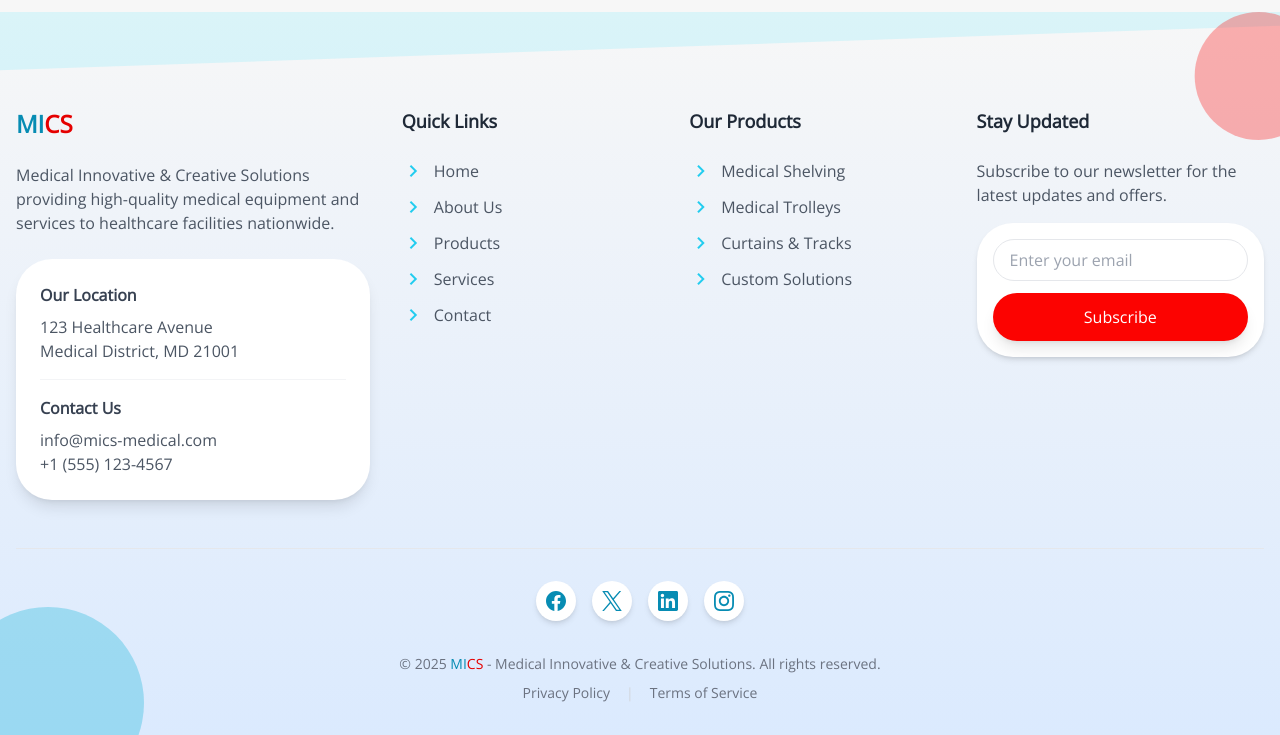
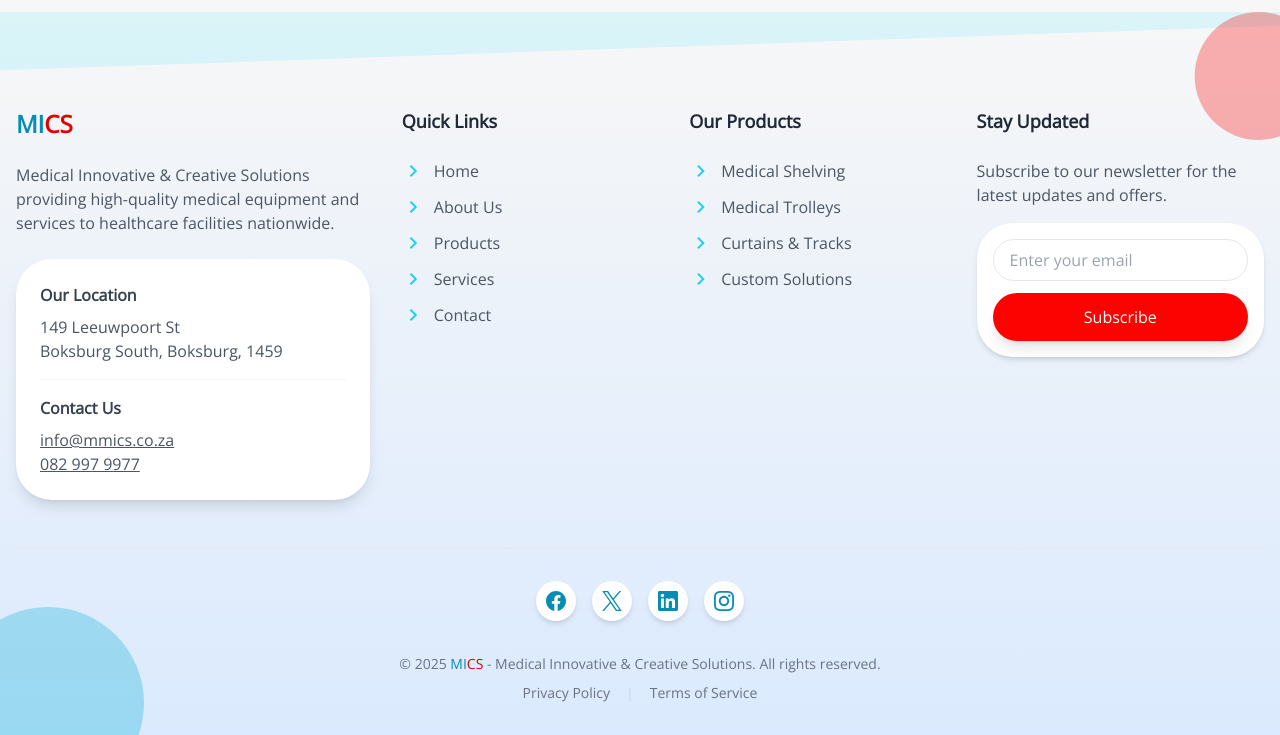
Before and after one commit to ivan-de-jager248/mics-website, an Astro site: page / in a window 1280 px wide. Shown: the part 3071-3806 px from the top of the page. Built offline with nearby package versions, Linux system fonts and the light colour scheme; Astro itself is replaced by a stand-in of ours.

Commit message:
Update footer contact information and address

```diff
--- a/src/components/shared/Footer.astro
+++ b/src/components/shared/Footer.astro
@@ -38,12 +38,16 @@ import Button from "../Button.astro";
                     class="bg-white shadow-lg rounded-xl p-6 transform hover:-translate-y-1 transition-all duration-300"
                 >
                     <p class="font-bold text-gray-700 mb-2">Our Location</p>
-                    <p class="text-gray-600">123 Healthcare Avenue</p>
-                    <p class="text-gray-600">Medical District, MD 21001</p>
+                    <p class="text-gray-600">149 Leeuwpoort St</p>
+                    <p class="text-gray-600">Boksburg South, Boksburg, 1459</p>
                     <div class="mt-4 pt-4 border-t border-gray-100">
                         <p class="font-bold text-gray-700 mb-2">Contact Us</p>
-                        <p class="text-gray-600">info@mics-medical.com</p>
-                        <p class="text-gray-600">+1 (555) 123-4567</p>
+                        <p>
+                            <a href="mailto:info@mmics.co.za" class="text-gray-600 underline">info@mmics.co.za</p>
+                        </p>
+                        <p>
+                            <a href="tel:+27829979977" class="text-gray-600 underline">082 997 9977</a>
+                        </p>
                     </div>
                 </div>
             </div>
```
